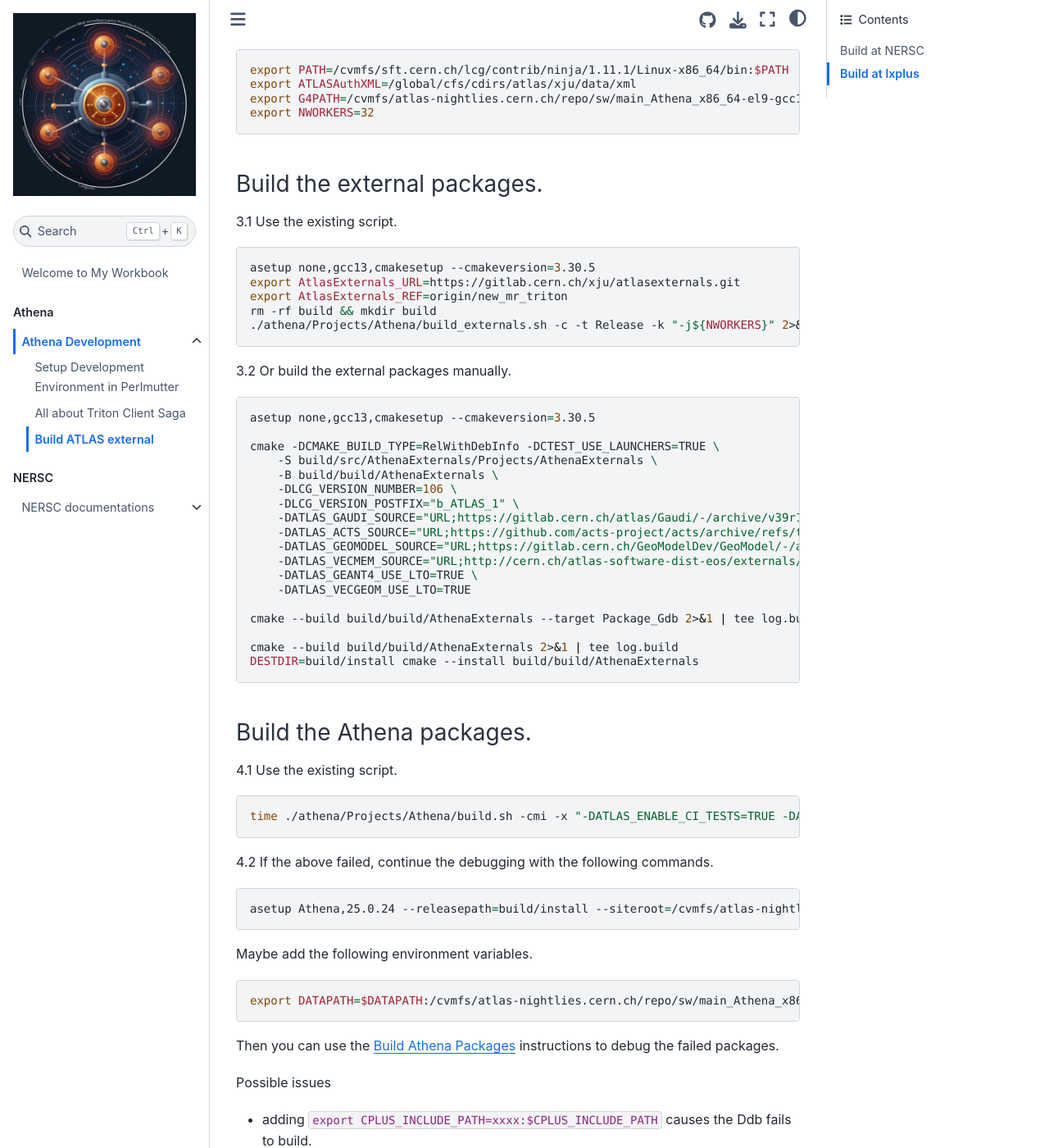
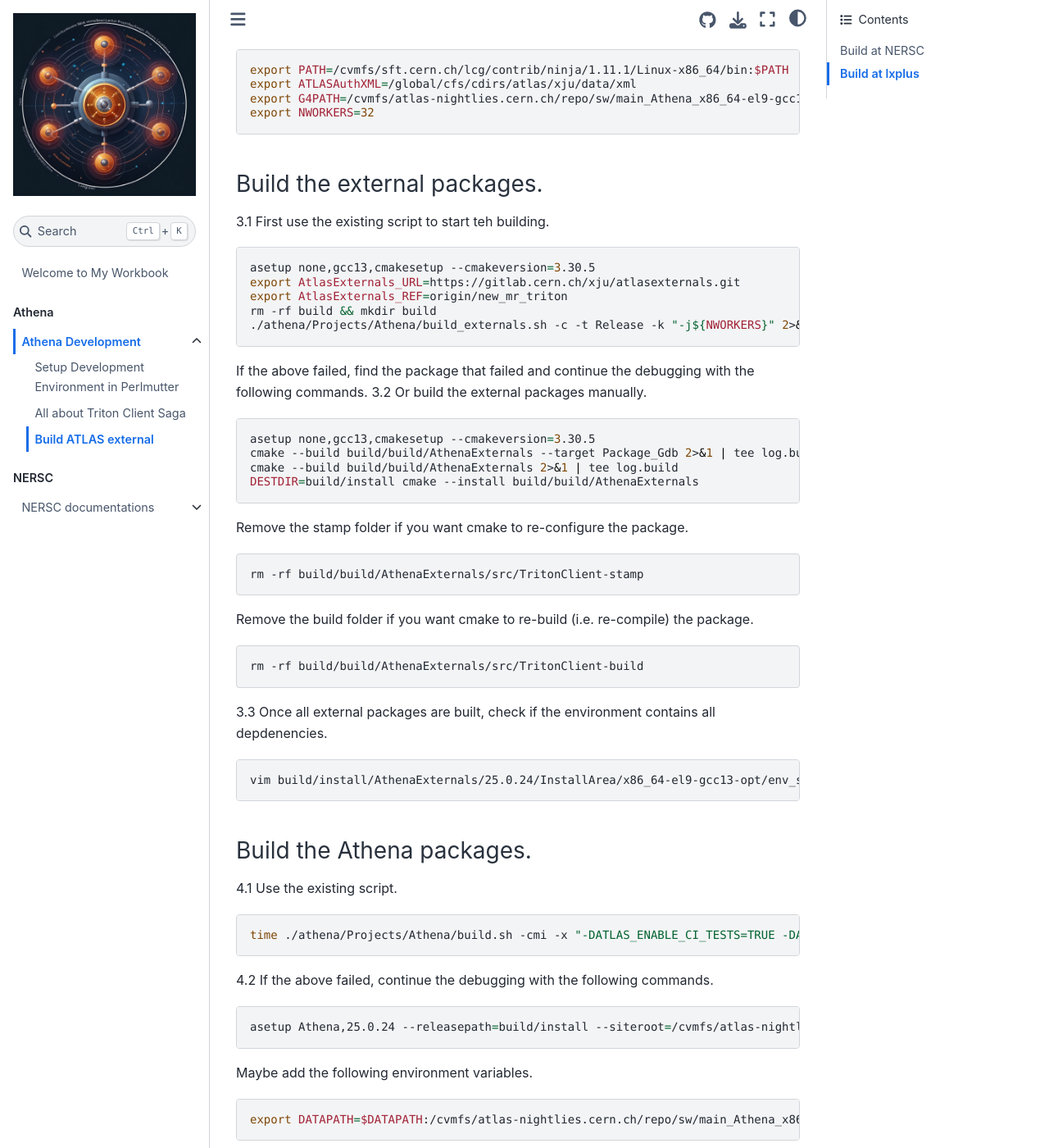
Before and after one commit to xju2/workbook, a Jupyter Book: the page built from book/athena/build_atlasexternal.md, in a window 1280 px wide and 1400 px high, scrolled down 636 px. Shown: the whole window at 82% size. Built offline with Jupyter Book 1.0.4 settings and Sphinx 7.4.7 and the Sphinx Book theme 1.1.4, drawn with Linux system fonts in a browser that asks for light colours.

Commit message:
more on debugging

````diff
--- a/book/athena/build_atlasexternal.md
+++ b/book/athena/build_atlasexternal.md
@@ -29,7 +29,7 @@ export NWORKERS=32
 
 ### Build the external packages.
 
-3.1 Use the existing script.
+3.1 First use the existing script to start teh building.
 ```bash
 asetup none,gcc13,cmakesetup --cmakeversion=3.30.5
 export AtlasExternals_URL=https://gitlab.cern.ch/xju/atlasexternals.git
@@ -37,27 +37,29 @@ export AtlasExternals_REF=origin/new_mr_triton
 rm -rf build && mkdir build
 ./athena/Projects/Athena/build_externals.sh -c -t Release -k "-j${NWORKERS}" 2>&1 | tee build/log.external.txt
 ```
-
+If the above failed, find the package that failed and
+continue the debugging with the following commands.
 3.2 Or build the external packages manually.
 ```bash
 asetup none,gcc13,cmakesetup --cmakeversion=3.30.5
-
-cmake -DCMAKE_BUILD_TYPE=RelWithDebInfo -DCTEST_USE_LAUNCHERS=TRUE \
-    -S build/src/AthenaExternals/Projects/AthenaExternals \
-    -B build/build/AthenaExternals \
-    -DLCG_VERSION_NUMBER=106 \
-    -DLCG_VERSION_POSTFIX="b_ATLAS_1" \
-    -DATLAS_GAUDI_SOURCE="URL;https://gitlab.cern.ch/atlas/Gaudi/-/archive/v39r1.001/Gaudi-v39r1.001.tar.gz;URL_MD5;ac2bdcde14c2feb7684e34d6e7879db8" \
-    -DATLAS_ACTS_SOURCE="URL;https://github.com/acts-project/acts/archive/refs/tags/v38.2.0.tar.gz;URL_HASH;SHA256=90f23bd409a153fee0a78d07d230996bfe1c8ccdc8753798a594456a8e41d28e" \
-    -DATLAS_GEOMODEL_SOURCE="URL;https://gitlab.cern.ch/GeoModelDev/GeoModel/-/archive/6.7.0/GeoModel-6.7.0.tar.bz2;URL_MD5;450616aa33f97857aad3c7cbe1ff74fd" \
-    -DATLAS_VECMEM_SOURCE="URL;http://cern.ch/atlas-software-dist-eos/externals/vecmem/v1.5.0.tar.gz;https://github.com/acts-project/vecmem/archive/refs/tags/v1.5.0.tar.gz;URL_MD5;3cc5a3bb14b93f611513535173a6be28" \
-    -DATLAS_GEANT4_USE_LTO=TRUE \
-    -DATLAS_VECGEOM_USE_LTO=TRUE
-
 cmake --build build/build/AthenaExternals --target Package_Gdb 2>&1 | tee log.build.Gdb
-
 cmake --build build/build/AthenaExternals 2>&1 | tee log.build
 DESTDIR=build/install cmake --install build/build/AthenaExternals
+```
+
+Remove the stamp folder if you want cmake to re-configure the package.
+```bash
+rm -rf build/build/AthenaExternals/src/TritonClient-stamp
+```
+
+Remove the build folder if you want cmake to re-build (i.e. re-compile) the package.
+```bash
+rm -rf build/build/AthenaExternals/src/TritonClient-build
+```
+
+3.3 Once all external packages are built, check if the environment contains all depdenencies.
+```bash
+vim build/install/AthenaExternals/25.0.24/InstallArea/x86_64-el9-gcc13-opt/env_setup.sh
 ```
 
 ### Build the Athena packages.
````
Also changed, not shown: book/athena/build_athena_packages.md (+1 -1 lines).
